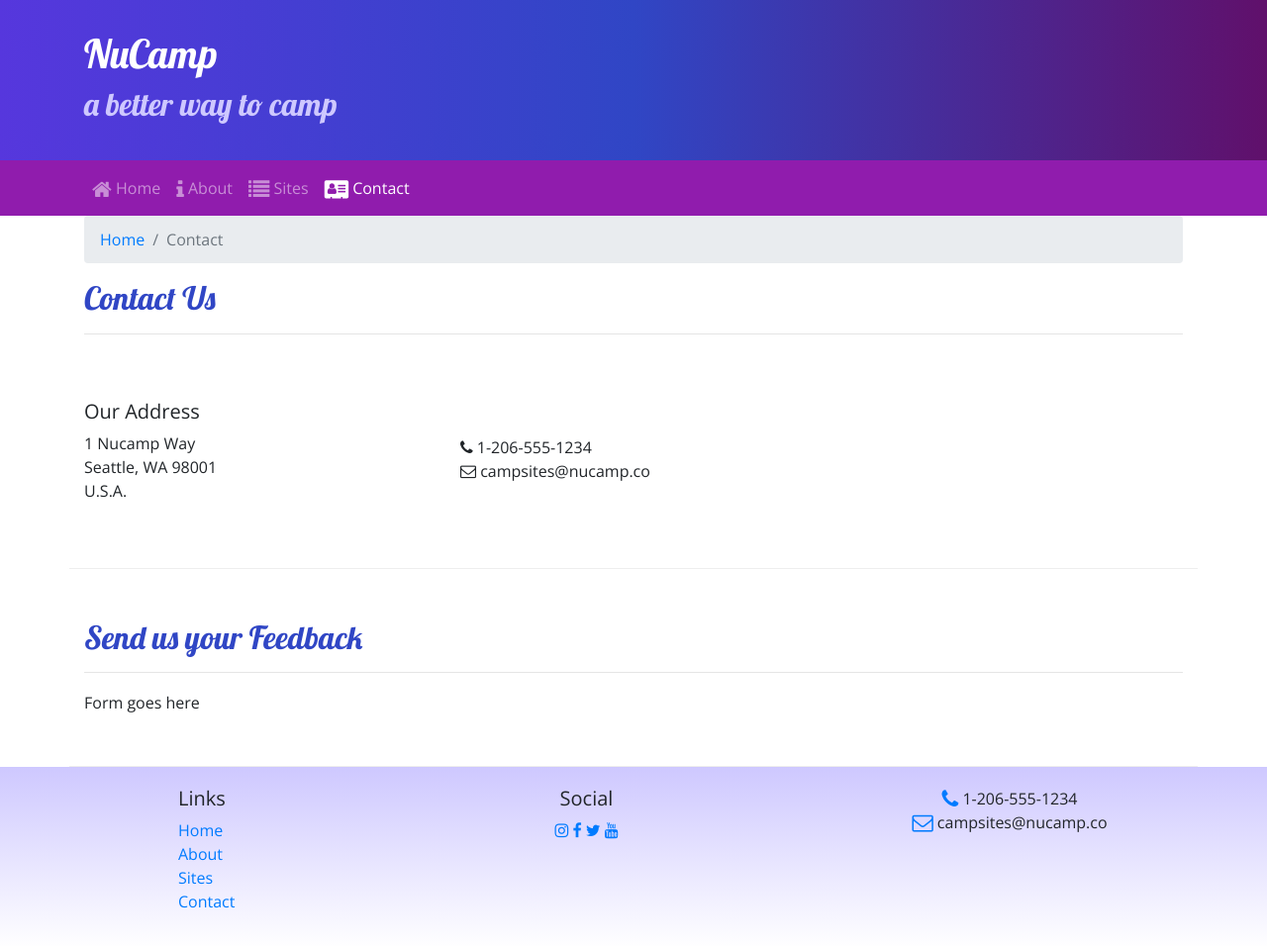
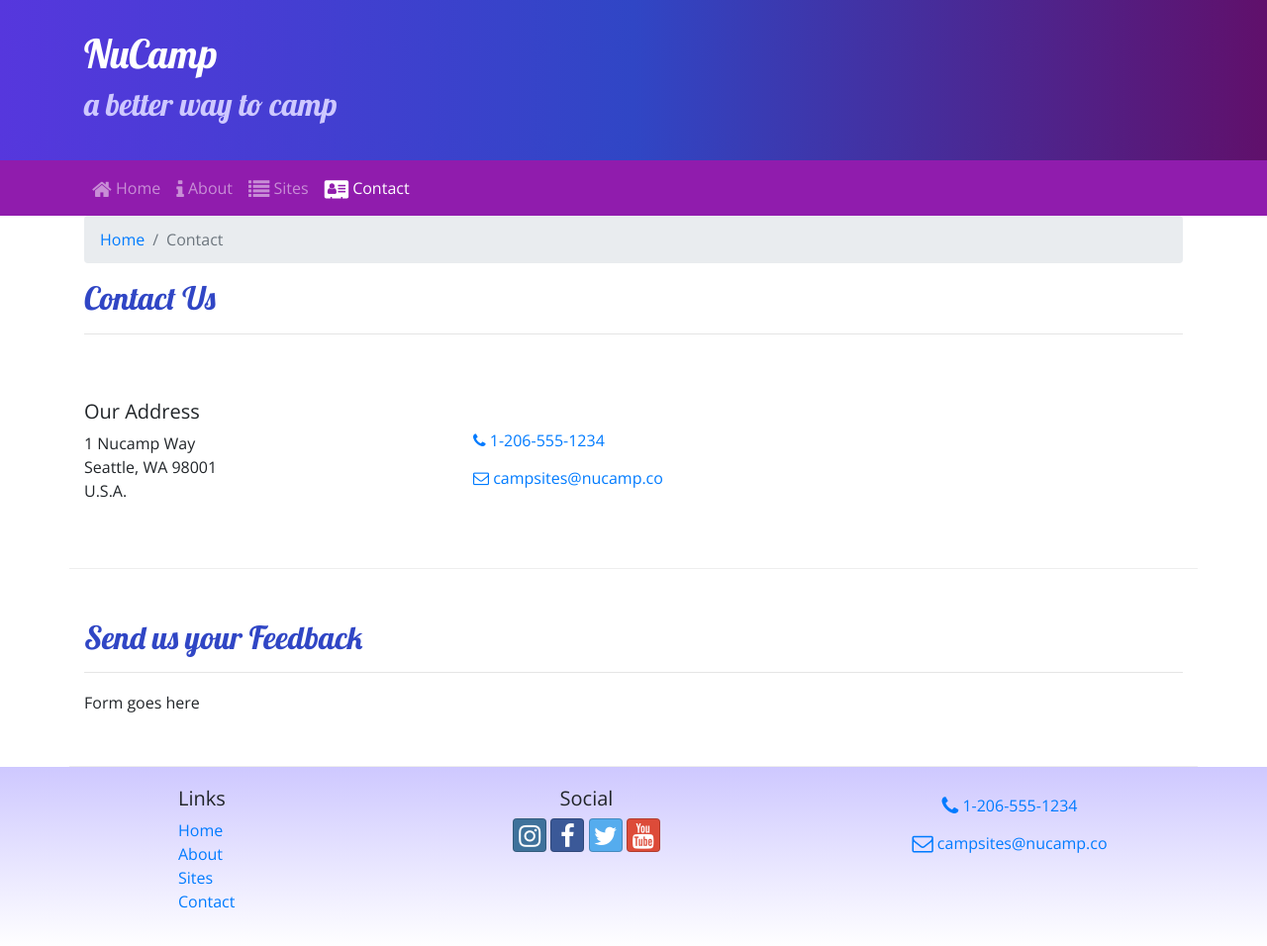
Before and after one commit to zackmckenna/nucampBootstrap, a website: page contactus.html in a window 1280 px wide. Shown: the whole page at 99% size. Drawn offline with nearby package versions, Linux system fonts and the light colour scheme.

Commit message:
Updated button classes for social and contacts on contactus.html

```diff
--- a/contactus.html
+++ b/contactus.html
@@ -68,8 +68,8 @@
                 </address>
             </div>
             <div class="col">
-				<i class="fa fa-phone"></i> 1-206-555-1234<br>
-            	<i class="fa fa-envelope-o"></i> campsites@nucamp.co
+				<a role='button' class='btn btn-link' href='tel:12065551234'> <i class="fa fa-phone"> </i> 1-206-555-1234 </a> <br />
+            	<a role='button' class='btn btn-link' href='mailto:campsites@nucamp.co'> <i class="fa fa-envelope-o"> </i> campsites@nucamp.co </a>
             </div>
         </div>
 
@@ -99,14 +99,14 @@
                 </div>
                 <div class="col-6 col-sm-5 text-center">
                     <h5>Social</h5>
-                    <a href="http://instagram.com/"><i class="fa fa-instagram"></i></a>
-                    <a href="http://facebook.com/"><i class="fa fa-facebook"></i></a>
-                    <a href="http://twitter.com/"><i class="fa fa-twitter"></i></a>
-                    <a href="http://youtube.com/"><i class="fa fa-youtube"></i></a>
+                    <a class='btn btn-social-icon btn-instagram' href="http://instagram.com/"><i class="fa fa-instagram"></i></a>
+                    <a class='btn btn-social-icon btn-facebook' href="http://facebook.com/"><i class="fa fa-facebook"></i></a>
+                    <a class='btn btn-social-icon btn-twitter' href="http://twitter.com/"><i class="fa fa-twitter"></i></a>
+                    <a class='btn btn-social-icon btn-google' href="http://youtube.com/"><i class="fa fa-youtube"></i></a>
                 </div>
                 <div class="col-sm-4 text-center">
-                    <i class="fa fa-phone fa-lg text-primary"></i> 1-206-555-1234<br />
-                    <i class="fa fa-envelope-o fa-lg text-primary"></i> campsites@nucamp.co
+                    <a role='button' class='btn btn-link' href='tel:+12065551234'> <i class="fa fa-phone fa-lg text-primary"></i> 1-206-555-1234 </a> <br />
+                    <a role='button' class='btn btn-link' href='mailto:campsites@nucamp.co'> <i class="fa fa-envelope-o fa-lg text-primary"></i> campsites@nucamp.co </a>
                 </div>
            </div>
         </div>
```
